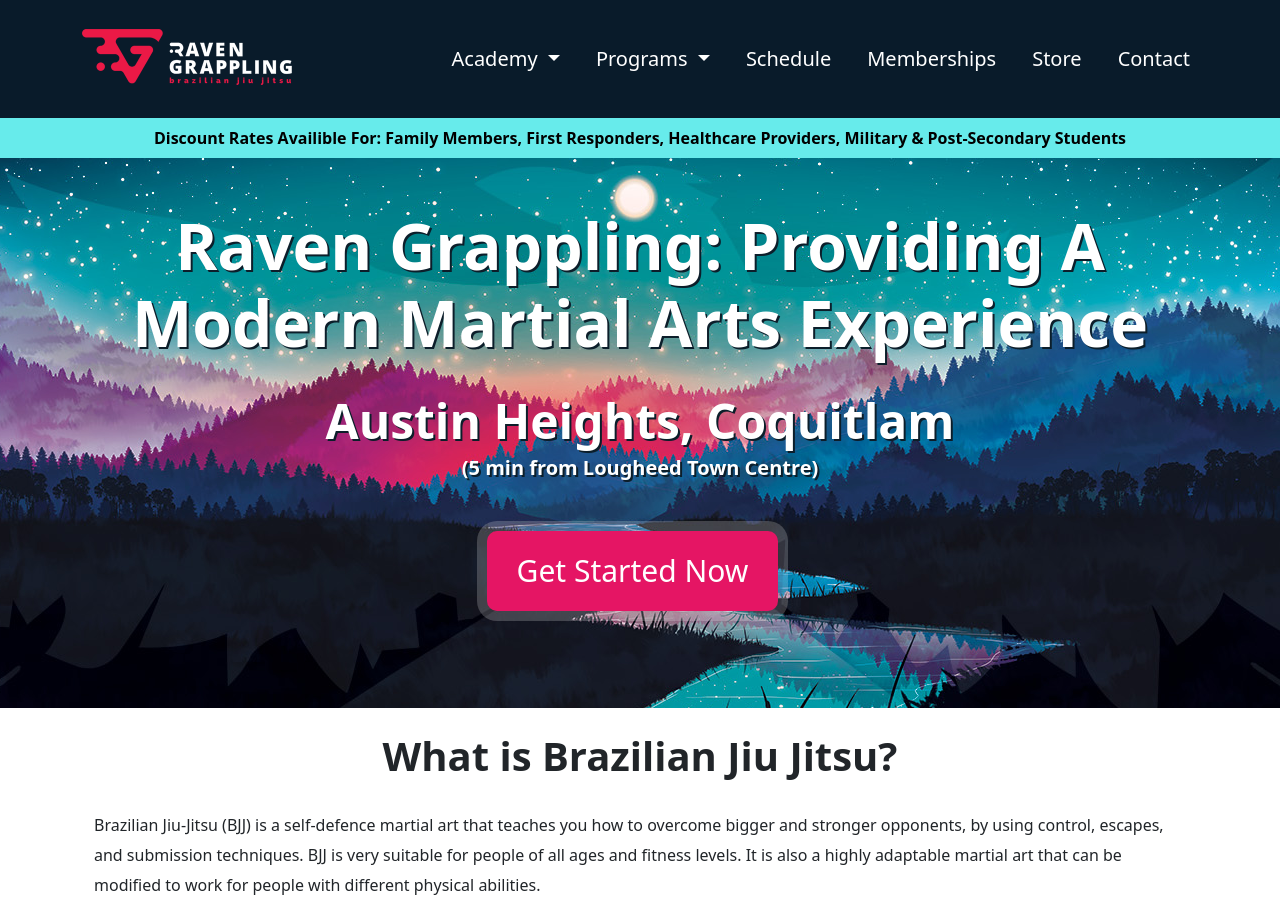
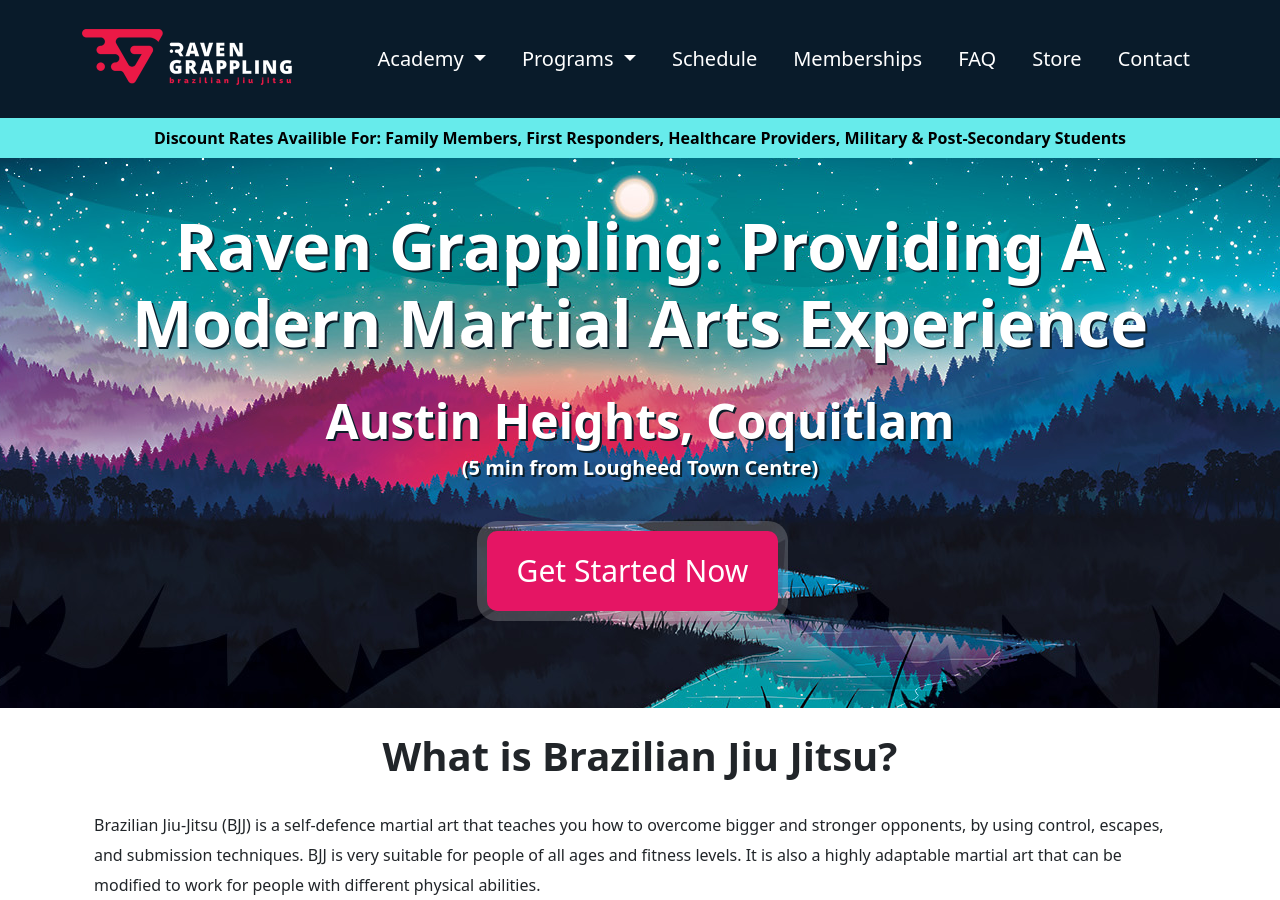
Before and after one commit to RavenGrappling/RavenGrappling.github.io, a Jekyll site: the page built from index.md, in a window 1280 px wide and 900 px high. Built offline with Jekyll 4.4.1, drawn with Linux system fonts in a browser that asks for light colours.

Commit message:
Update default.html

```diff
--- a/_layouts/default.html
+++ b/_layouts/default.html
@@ -80,6 +80,10 @@
             </li>
 
             <li class="nav-item">
+              <a class="nav-link" href="/faq">FAQ</a>
+            </li>
+
+            <li class="nav-item">
               <a class="nav-link" href="/store">Store</a>
             </li>
 
```
